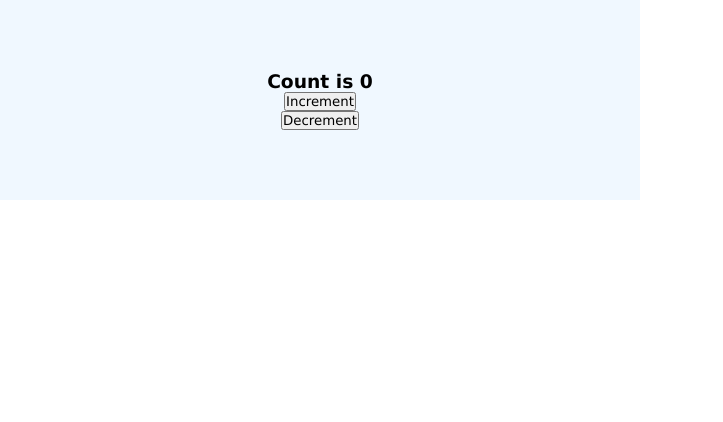
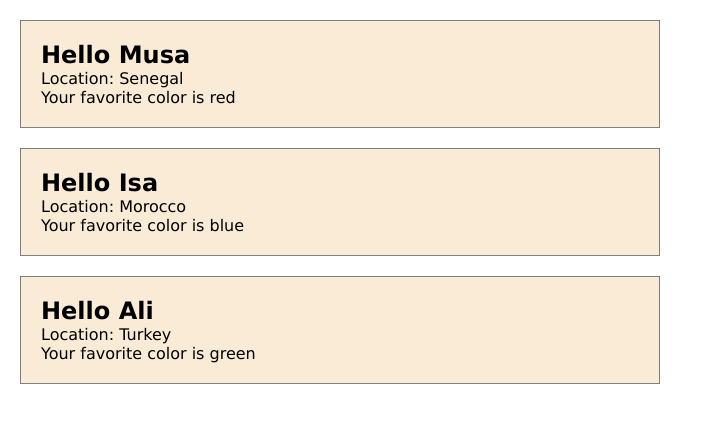
Before and after one commit to Asadlion92/first-react, a React (Vite) app: page / in a window 1280 px wide. Shown: the top 422 px of the page, without its empty margins (0-723 px from the left). Built offline with nearby package versions, Linux system fonts and the light colour scheme.

Commit message:
using MAP

```diff
--- a/src/App.jsx
+++ b/src/App.jsx
@@ -7,11 +7,25 @@ function App() {
   const myname1 = "Ja'far"
   const myname2 = "Musa"
 
+  // const colors = ["red", "blue", "green", "yellow"]
+
+  const users = [
+    {name: "Musa", color: "red", id: 0, country: "Senegal"},
+    {name: "Isa", color: "blue", id: 1, country: "Morocco"},
+    {name: "Ali", color: "green", id:2, country: "Turkey"}
+  ]
+
   return (
     <div>
-    <Counter />
+
+      {users.map(item => <Hello user={item} key={item.id} />)}
+      {/* {users.map(item => <Hello name={item} color="red" />)} */}
+
+
+    {/* <Counter /> */}
       {/* <Hello name={myname1} color="red" />
       <Hello name={myname2} color="blue" /> */}
+      {/* {colors.map((item, index) =><p key={index}>{item}</p>)} */}
 
     </div>
   )
--- a/src/components/Hello/Hello.jsx
+++ b/src/components/Hello/Hello.jsx
@@ -1,11 +1,12 @@
 import React from 'react'
 import './Hello.css'
 
-function Hello({name, color}) {
+function Hello({user}) {
   return (
     <div className='hello-container'>
-        <h2>Hello {name}</h2>
-        <p>Your favorite color is {color}</p>
+        <h2>Hello {user.name}</h2>
+        <p>Location: {user.country}</p>
+        <p>Your favorite color is {user.color}</p>
     </div>
   )
 }
```
